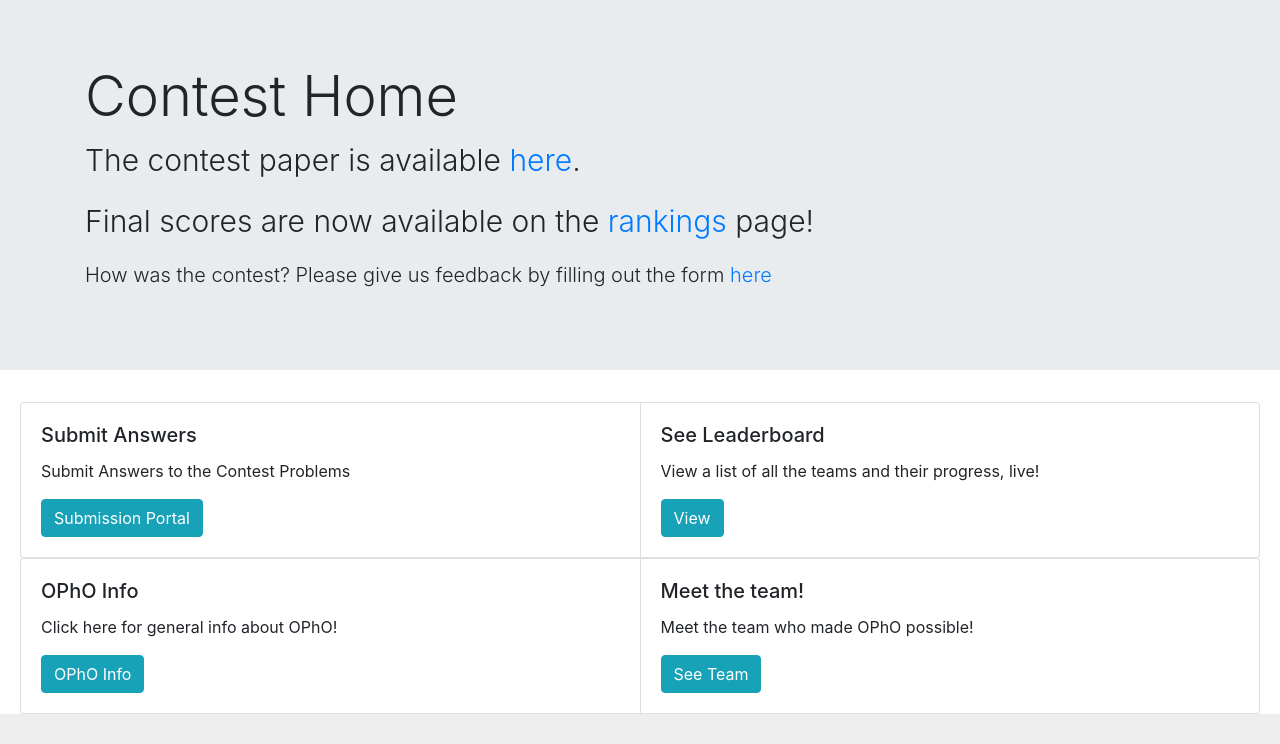
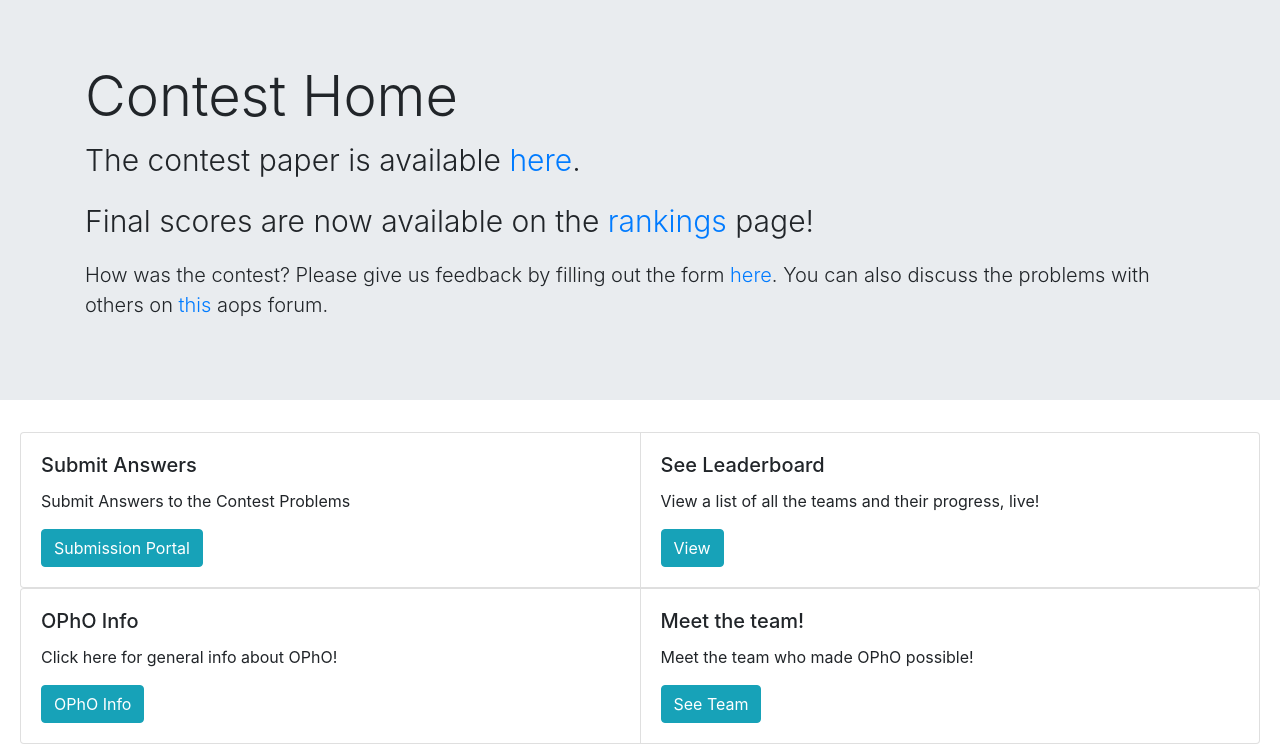
Before and after one commit to physoly/OPhO, a Python web app: template app/templates/opho/contest_home.html in a window 1280 px wide. Shown: the part 117-861 px from the top of the page. Before the commit the page ends 831 px from the top, so only its background shows below. Run offline with Jinja, Linux system fonts and the light colour scheme; the template is opened without the code that fills it, so the values that code supplies are empty; some libraries are stand-ins or nearby versions; grey boxes are pictures that could not be loaded.

Commit message:
add aops link:

```diff
--- a/app/templates/opho/contest_home.html
+++ b/app/templates/opho/contest_home.html
@@ -29,7 +29,8 @@
           <h1 class="display-4">Contest Home</h1>
           <p class="lead" style="font-size:30px">The contest paper is available <a href="/static/files/opho2020_open.pdf">here</a>.</p>
           <p class="lead" style="font-size:30px">Final scores are now available on the <a href="/rankings">rankings</a> page!</p>
-          <p class="lead">How was the contest? Please give us feedback by filling out the form <a href="https://forms.gle/5ziP2sHNDZHFL2wV7" target="_blank">here</a></p>
+          <p class="lead">How was the contest? Please give us feedback by filling out the form <a href="https://forms.gle/5ziP2sHNDZHFL2wV7" target="_blank">here</a>. You can also discuss the
+          problems with others on <a href="https://forms.gle/5ziP2sHNDZHFL2wV7" target="_blank">this</a> aops forum.</p>
         </div>
     </div>
 
```
